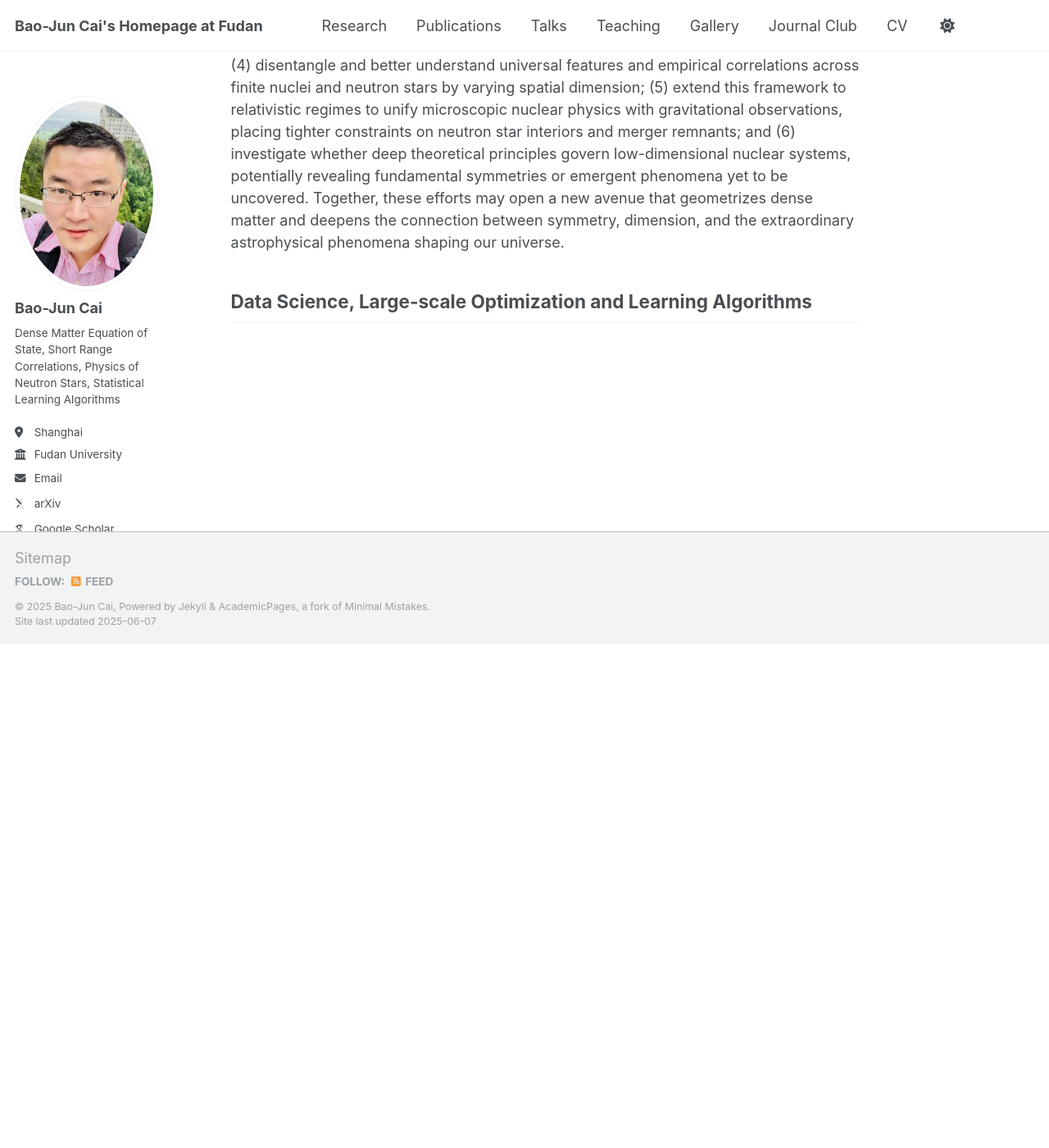
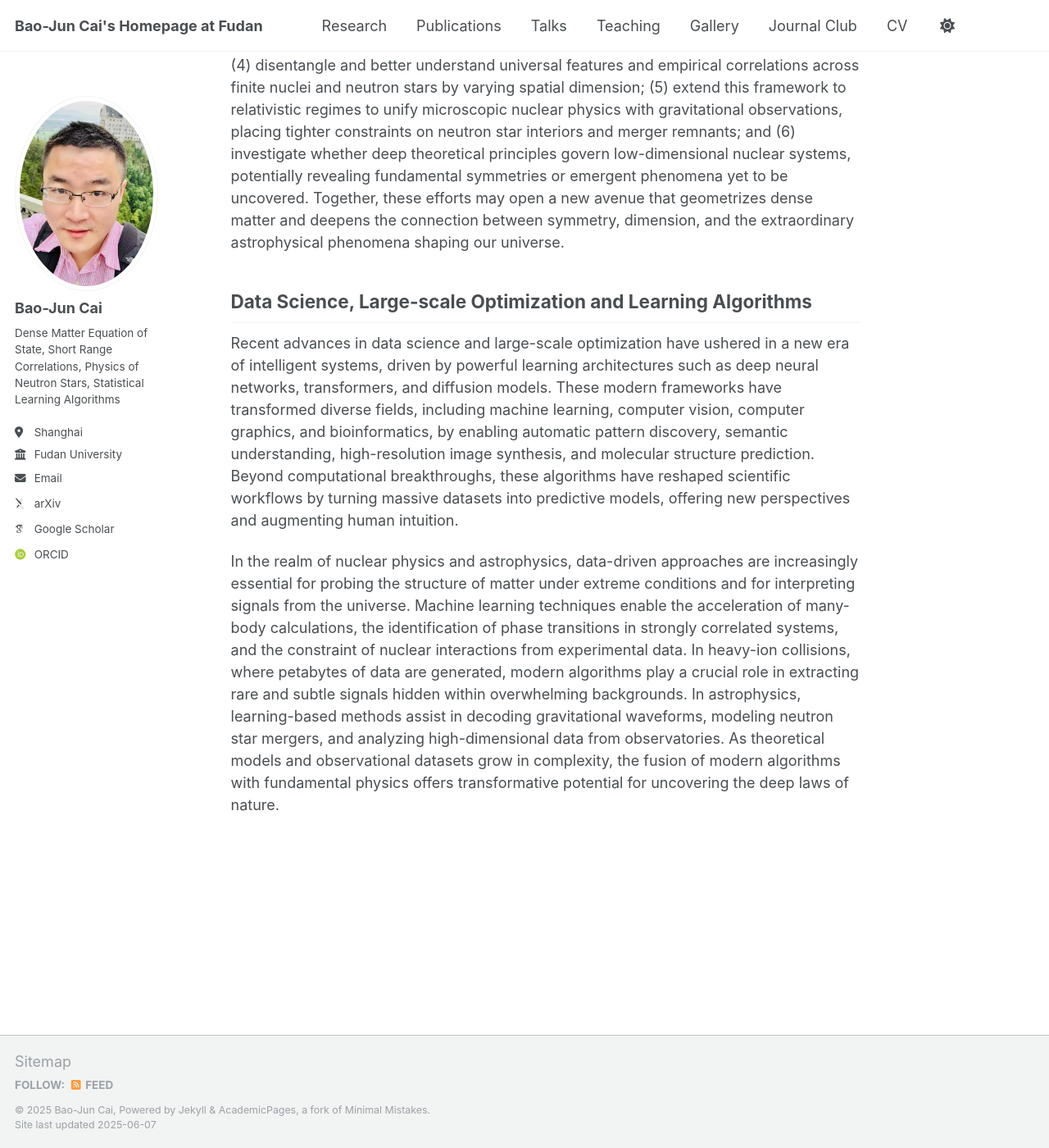
Before and after one commit to bjcai-phys/bjcai-phys.github.io, a Jekyll site: the page built from _pages/research.md, in a window 1280 px wide and 1400 px high, scrolled down 8677 px. Shown: the whole window at 82% size. Built offline with Jekyll 4.4.1, drawn with Linux system fonts in a browser that asks for light colours; some web fonts are replaced; before the commit the page ends 9463 px from its top, so only the background shows below that.

Commit message:
Update research.md

```diff
--- a/_pages/research.md
+++ b/_pages/research.md
@@ -70,3 +70,7 @@ Looking forward, Professor Cai’s group try to (1) gain fresh insights into exo
 
 
 ## Data Science, Large-scale Optimization and Learning Algorithms
+
+Recent advances in data science and large-scale optimization have ushered in a new era of intelligent systems, driven by powerful learning architectures such as deep neural networks, transformers, and diffusion models. These modern frameworks have transformed diverse fields, including machine learning, computer vision, computer graphics, and bioinformatics, by enabling automatic pattern discovery, semantic understanding, high-resolution image synthesis, and molecular structure prediction. Beyond computational breakthroughs, these algorithms have reshaped scientific workflows by turning massive datasets into predictive models, offering new perspectives and augmenting human intuition.
+
+In the realm of nuclear physics and astrophysics, data-driven approaches are increasingly essential for probing the structure of matter under extreme conditions and for interpreting signals from the universe. Machine learning techniques enable the acceleration of many-body calculations, the identification of phase transitions in strongly correlated systems, and the constraint of nuclear interactions from experimental data. In heavy-ion collisions, where petabytes of data are generated, modern algorithms play a crucial role in extracting rare and subtle signals hidden within overwhelming backgrounds. In astrophysics, learning-based methods assist in decoding gravitational waveforms, modeling neutron star mergers, and analyzing high-dimensional data from observatories. As theoretical models and observational datasets grow in complexity, the fusion of modern algorithms with fundamental physics offers transformative potential for uncovering the deep laws of nature.
```
